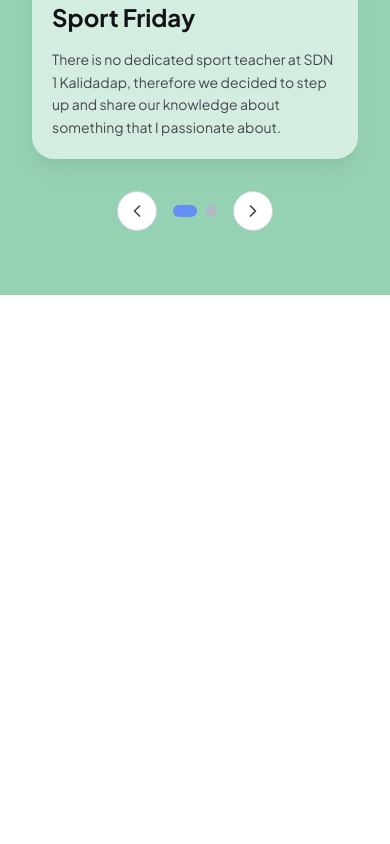
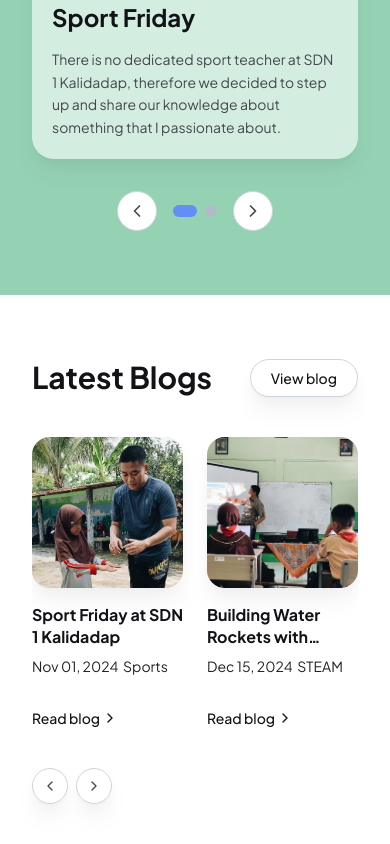
Before and after one commit to riancintiyo/gsp-temporary-template, a Next.js app in the folder app/: page / in a window 390 px wide. Shown: the part 8067-8911 px from the top of the page. Before the commit the page ends 8362 px from the top, so only its background shows below. Built offline with nearby package versions, Linux system fonts and the light colour scheme.

Commit message:
Feat: Blog section

```diff
--- a/app/src/app/page.tsx
+++ b/app/src/app/page.tsx
@@ -6,6 +6,7 @@ import { DarkTruthSection } from "@/components/dark-truth-section";
 import { ProblemsSection } from "@/components/problems-section";
 import { PovertyCycleSection } from "@/components/poverty-cycle-section";
 import { WhatWeDoSection } from "@/components/what-we-do-section";
+import { BlogSection } from "@/components/blog-section";
 
 export default function Home() {
     return (
@@ -18,6 +19,7 @@ export default function Home() {
             <ProblemsSection />
             <PovertyCycleSection />
             <WhatWeDoSection />
+            <BlogSection />
         </div>
     );
 }
--- /dev/null
+++ b/app/src/components/blog-section.tsx
@@ -0,0 +1,116 @@
+"use client";
+
+import { useRef } from "react";
+import Image from "next/image";
+import { ChevronLeft, ChevronRight } from "lucide-react";
+
+/* ------------------------------------------------------------------ */
+/*  Data                                                               */
+/* ------------------------------------------------------------------ */
+
+interface BlogPost {
+    slug: string;
+    title: string;
+    date: string;
+    category: string;
+    image: string;
+}
+
+const posts: BlogPost[] = [
+    {
+        slug: "sport-friday-activity",
+        title: "Sport Friday at SDN 1 Kalidadap",
+        date: "Nov 01, 2024",
+        category: "Sports",
+        image: "/img/poster-1.webp",
+    },
+    {
+        slug: "steam-learning-rocket",
+        title: "Building Water Rockets with STEAM Learning",
+        date: "Dec 15, 2024",
+        category: "STEAM",
+        image: "/img/poster-2.webp",
+    },
+    {
+        slug: "poverty-and-education",
+        title: "Breaking the Poverty Cycle Through Education",
+        date: "Jan 10, 2025",
+        category: "Education",
+        image: "/img/poster-1.webp",
+    },
+    {
+        slug: "volunteer-stories",
+        title: "Stories from Our Volunteers in the Field",
+        date: "Feb 03, 2025",
+        category: "Community",
+        image: "/img/poster-2.webp",
+    },
+    {
+        slug: "impact-report-2024",
+        title: "GSP Impact Report: Year in Review 2024",
+        date: "Mar 01, 2025",
+        category: "Report",
+        image: "/img/poster-1.webp",
+    },
+];
+
+/* ------------------------------------------------------------------ */
+/*  Component                                                          */
+/* ------------------------------------------------------------------ */
+
+export function BlogSection() {
+    const trackRef = useRef<HTMLDivElement>(null);
+
+    const scroll = (dir: "prev" | "next") => {
+        const el = trackRef.current;
+        if (!el) return;
+        const card = el.querySelector<HTMLElement>("[data-blog-card]");
+        const cardWidth = card ? card.offsetWidth + 24 : 320; // 24 = gap-6
+        el.scrollBy({ left: dir === "next" ? cardWidth : -cardWidth, behavior: "smooth" });
+    };
+
+    return (
+        <section className="w-full py-16 lg:py-24 bg-white font-sans">
+            <div className="mx-auto w-full max-w-360 px-8 lg:px-(--page-margin)">
+                {/* Header */}
+                <div className="flex items-center justify-between mb-10 lg:mb-12">
+                    <h2 className="text-3xl sm:text-4xl font-bold text-grey-1200 leading-tight">Latest Blogs</h2>
+                    <a href="/blog" className="inline-flex items-center gap-1.5 rounded-full border border-grey-200 bg-white px-5 py-2 text-sm font-medium text-grey-1200 hover:bg-grey-50 transition-colors shadow-webflow-dropshadow">
+                        View blog
+                    </a>
+                </div>
+
+                {/* Card track */}
+                <div ref={trackRef} className="flex gap-6 overflow-x-auto snap-x snap-mandatory pb-2 scroll-smooth scrollbar-hide" style={{ scrollbarWidth: "none", msOverflowStyle: "none" }}>
+                    {posts.map((post) => (
+                        <a key={post.slug} href={`/blog/${post.slug}`} data-blog-card className="group flex-none flex flex-col w-[calc(50%-12px)] sm:w-[calc(33.333%-16px)] lg:w-[calc(25%-18px)] snap-start">
+                            {/* Thumbnail */}
+                            <div className="relative w-full aspect-square rounded-2xl overflow-hidden mb-4 bg-grey-100 shadow-webflow-dropshadow">
+                                <Image src={post.image} alt={post.title} fill className="object-cover transition-transform duration-500 group-hover:scale-105" sizes="(max-width: 640px) 50vw, (max-width: 1024px) 33vw, 25vw" />
+                            </div>
+
+                            {/* Text */}
+                            <h3 className="font-bold text-grey-1200 text-base leading-snug mb-2 group-hover:text-grey-1000 transition-colors" style={{ display: "-webkit-box", WebkitLineClamp: 2, WebkitBoxOrient: "vertical", overflow: "hidden", minHeight: "2.5rem" }}>{post.title}</h3>
+                            <p className="text-sm text-grey-1000 mb-3">
+                                {post.date}&nbsp;&nbsp;{post.category}
+                            </p>
+                            <span className="inline-flex items-center gap-0.5 text-sm font-medium text-grey-1200 group-hover:gap-1.5 transition-all mt-auto">
+                                Read blog <ChevronRight className="w-4 h-4" />
+                            </span>
+                        </a>
+                    ))}
+                </div>
+
+                {/* Navigation arrows */}
+                <div className="flex items-center gap-2 mt-8">
+                    <button onClick={() => scroll("prev")} aria-label="Previous posts" className="flex items-center justify-center w-9 h-9 rounded-full border border-grey-200 bg-white text-grey-800 hover:bg-grey-50 transition-colors shadow-webflow-dropshadow">
+                        <ChevronLeft className="w-4 h-4" />
+                    </button>
+                    <button onClick={() => scroll("next")} aria-label="Next posts" className="flex items-center justify-center w-9 h-9 rounded-full border border-grey-200 bg-white text-grey-800 hover:bg-grey-50 transition-colors shadow-webflow-dropshadow">
+                        <ChevronRight className="w-4 h-4" />
+                    </button>
+                </div>
+            </div>
+        </section>
+    );
+}
```
